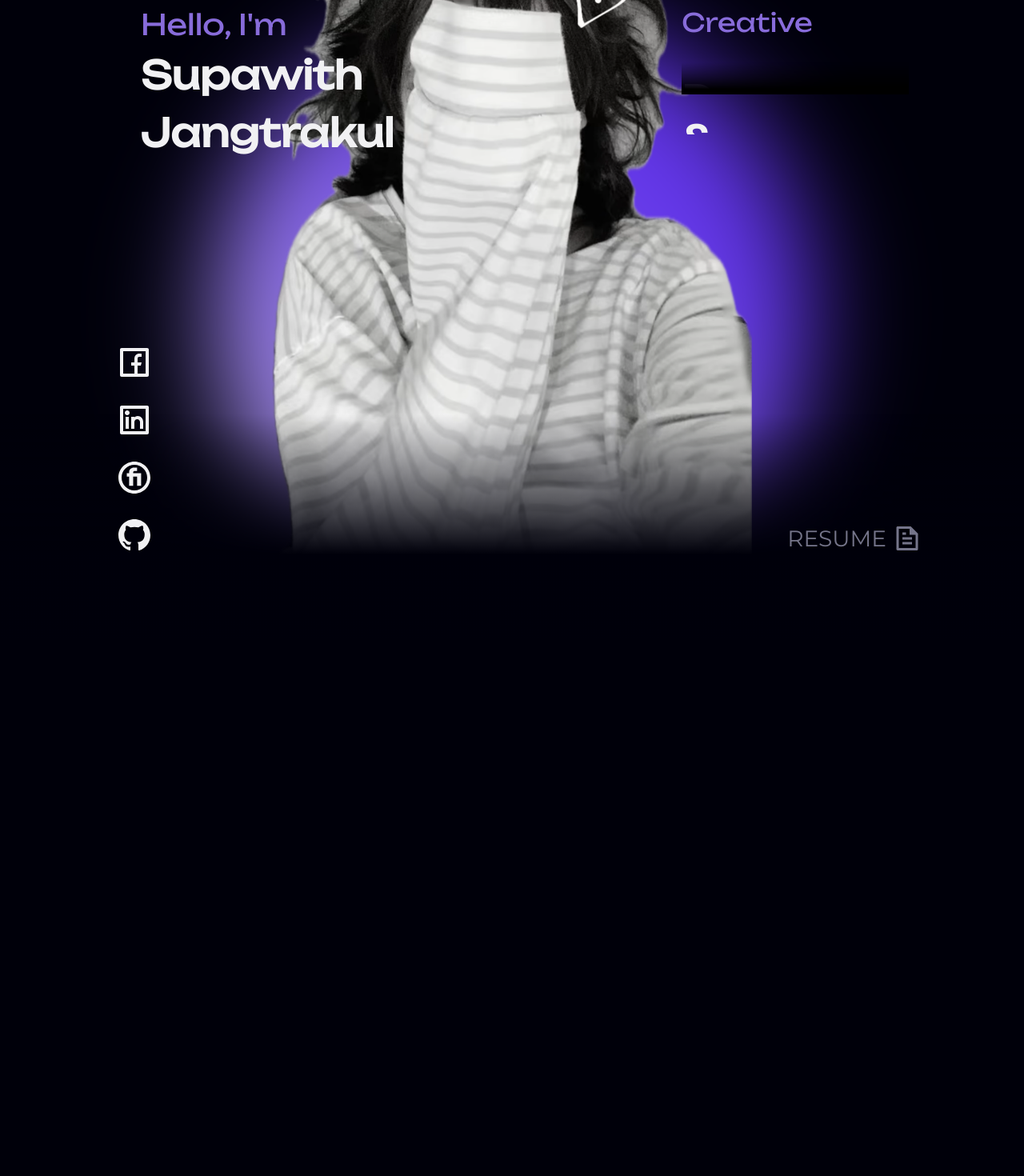
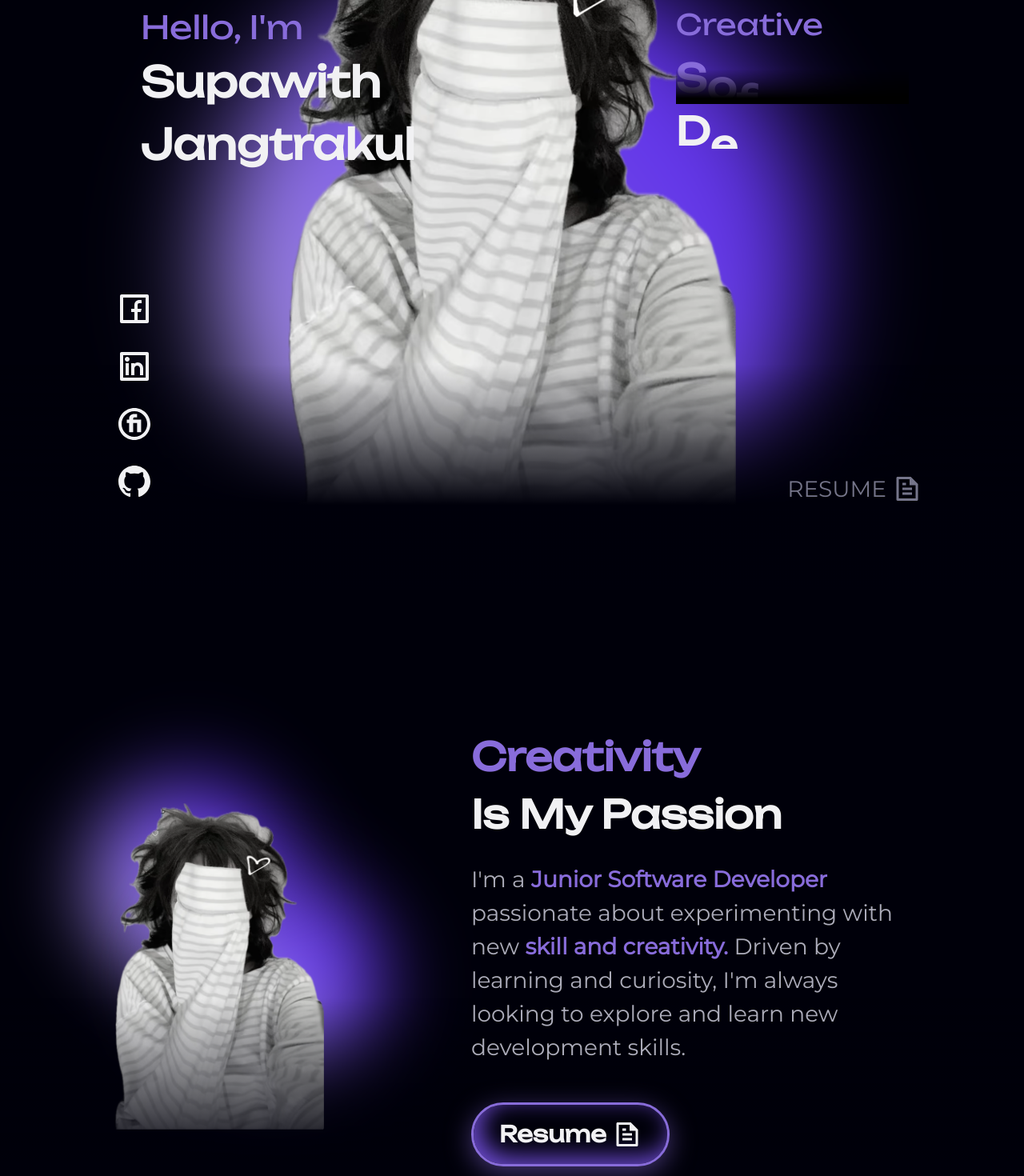
Before and after one commit to Pannnomaly/my-portfolio, a React (Vite) app: page / in a window 1280 px wide. Shown: the part 380-1850 px from the top of the page at 80% size. Before the commit the page ends 1250 px from the top, so only its background shows below. Built offline with nearby package versions, Linux system fonts and the light colour scheme.

Commit message:
feat(homepage): integrate about section component

```diff
--- /dev/null
+++ b/src/components/About.jsx
@@ -0,0 +1,30 @@
+export default function About ()
+{
+    return (
+        <div className="xl:min-h-screen w-full pt-20 md:flex md:justify-center relative">
+            <div id="shadow-about" className="w-full h-64.5 absolute bottom-0 md:bottom-4 lg:bottom-12 lg:h-150 z-1"></div>
+            <div id="about-container" className="p-4 m-4 w-full md:w-[90%] xl:w-[80%] grid grid-cols-[398px] md:grid-cols-[749px] xl:grid-cols-[1247px] xl:items-center xl:gap-x-22 xl:pt-8 justify-center pt-16 gap-y-12 overflow-y-clip">
+                <div className="md:text-center xl:text-start xl:z-2">
+                    <h2 className="mb-6 text-start md:text-center xl:text-start xl:z-2 text-[1.75rem] md:text-[2.25rem] lg:text-[2.75rem] xl:text-[3rem]">
+                        <span className="text-(--first-color)">Creativity</span>
+                        <br /> Is My Passion
+                    </h2>
+                    <p className="text-[1.25rem] md:text-[1.5rem] lg:text-[1.75rem] mb-8 xl:mb-12">
+                        I'm a <b className="text-(--first-color) font-semi-bold">Junior Software Developer</b> passionate about experimenting with new <b className="text-(--first-color) font-semi-bold">skill and creativity.</b> Driven by learning and curiosity, I'm always looking to explore and learn new development skills.
+                    </p>
+                    <div id="button-cv" className="cursor-pointer bg-(--body-color) text-(--title-color) hover:text-(--first-color) py-4 px-8 rounded-[4rem] font-unbounded inline-flex items-center gap-x-2">
+                        <a className="text-[1.25rem] md:text-[1.5rem] lg:text-[1.75rem] transition duration-400 ease-in-out" href="src/assets/pdf/supawithCV.pdf" download target="_blank">Resume</a>
+                        <span><svg className="w-5 h-5 md:w-7 md:h-7 lg:w-9 lg:h-9 shrink-0 font-normal transition duration-400 ease-in-out" xmlns="http://www.w3.org/2000/svg" viewBox="0 0 24 24" fill="currentColor"><path d="M21 8V20.9932C21 21.5501 20.5552 22 20.0066 22H3.9934C3.44495 22 3 21.556 3 21.0082V2.9918C3 2.45531 3.4487 2 4.00221 2H14.9968L21 8ZM19 9H14V4H5V20H19V9ZM8 7H11V9H8V7ZM8 11H16V13H8V11ZM8 15H16V17H8V15Z"></path></svg></span>
+                    </div>
+                </div>
+                <div className="relative justify-self-center xl:-order-1">
+                    <div id="blob-animate-about" className="top-5 -left-8"></div>
+                    <div id="blob-animate-about" className="-right-8 bottom-0 lg:right-6 lg:bottom-16"></div>
+                    <div className="flex justify-center mt-12 xl:pr-24">
+                        <img className="w-60 md:w-80 lg:w-110 xl:w-120 self-center" src="profile.PNG" alt="profile picture" />
+                    </div>
+                </div>
+            </div>
+        </div>
+    );
+}
--- a/src/components/Hero.jsx
+++ b/src/components/Hero.jsx
@@ -9,24 +9,24 @@ export default function Hero ()
 
     return (
         <div className="xl:min-h-screen w-full pt-20 relative md:flex md:justify-center">
-            <div id="shadow" className="absolute w-full h-93.75 bottom-0 z-1 lg:h-175"></div>
+            <div id="shadow-hero" className="absolute w-full h-93.75 bottom-0 z-1 lg:h-175"></div>
             <div className="p-4 m-4 w-full md:w-[90%] xl:w-[80%] relative pt-16 gap-y-12">
                 <div className="xl:absolute xl:top-72 xl:left-12 xl:z-2">
-                    <h3 className="text-[1.25rem] md:text-[1.75rem] lg:text-[2.25rem] font-normal text-(--first-color)">Hello, I'm</h3>
-                    <h1 className="text-[2rem] md:text-[2.5rem] lg:text-[3rem]">Supawith<br/>Jangtrakul</h1>
+                    <h3 className="text-[1.25rem] md:text-[1.75rem] lg:text-[2.25rem] xl:text-[2.5rem] font-normal text-(--first-color)">Hello, I'm</h3>
+                    <h1 className="text-[2rem] md:text-[2.5rem] lg:text-[3rem] xl:text-[3.25rem]">Supawith<br/>Jangtrakul</h1>
                 </div>
                 <div className="relative grid overflow-y-clip">
                     <div id="blob-animate-hero"></div>
                     <div className="flex justify-center mt-12">
-                        <img className="w-70 md:w-90 lg:w-130 xl:w-150 self-center" src="profile.PNG" alt="profile picture" />
+                        <img className="w-70 md:w-90 lg:w-120 xl:w-140 self-center" src="profile.PNG" alt="profile picture" />
                     </div>
                 </div>
                 <div className="absolute z-2 -bottom-10 md:-bottom-22  justify-self-center xl:top-72 xl:right-4">
-                    <h3 className="text-[1rem] md:text-[1.5rem] lg:text-[2rem] font-normal text-(--first-color)">Creative</h3>
-                    <h2 id="profession-1" className="text-[1.75rem] md:text-[2.25rem] lg:text-[2.75rem] text-center overflow-hidden relative text-(--first-color) lg:text-start">Developer</h2>
-                    <h2 id="profession-2" className="text-[1.75rem] md:text-[2.25rem] lg:text-[2.75rem] text-center overflow-hidden">& Designer</h2>
+                    <h3 className="text-[1rem] md:text-[1.5rem] lg:text-[2rem] xl:text-[2.25rem] font-normal text-(--first-color)">Creative</h3>
+                    <h2 id="profession-1" className="text-[1.75rem] md:text-[2.25rem] lg:text-[2.75rem] xl:text-[3rem] text-center overflow-hidden relative text-(--first-color) lg:text-start">Software</h2>
+                    <h2 id="profession-2" className="text-[1.75rem] md:text-[2.25rem] lg:text-[2.75rem] xl:text-[3rem] text-center overflow-hidden">Developer</h2>
                 </div>
-                <div className="absolute z-2 top-70 self-center flex flex-col gap-y-3 xl:-bottom-86 xl:gap-y-6">
+                <div className="absolute z-2 top-70 self-center flex flex-col gap-y-3 xl:-bottom-68 xl:gap-y-6">
                     <a id="social" href="https://www.facebook.com/pann.supawith.jangtrakul" target="_blank">
                         <svg className="w-8 h-8 md:w-10 md:h-10 lg:w-12 lg:h-12 shrink-0" xmlns="http://www.w3.org/2000/svg" viewBox="0 0 24 24" fill="currentColor"><path d="M14 19H19V5H5V19H12V14H10V12H12V10.3458C12 9.00855 12.1392 8.52362 12.4007 8.03473C12.6622 7.54584 13.0458 7.16216 13.5347 6.9007C13.9174 6.69604 14.3922 6.57252 15.2217 6.51954C15.551 6.49851 15.9771 6.52533 16.5 6.6V8.5H16C15.0827 8.5 14.7042 8.54332 14.4779 8.66433C14.3376 8.73939 14.2394 8.83758 14.1643 8.97793C14.0433 9.20418 14 9.42853 14 10.3458V12H16.5L16 14H14V19ZM4 3H20C20.5523 3 21 3.44772 21 4V20C21 20.5523 20.5523 21 20 21H4C3.44772 21 3 20.5523 3 20V4C3 3.44772 3.44772 3 4 3Z"></path></svg>
                     </a>
--- a/src/index.css
+++ b/src/index.css
@@ -103,6 +103,18 @@
     animation: animateBlob 5s linear infinite;
 }
 
+#blob-animate-about {
+    width: 160px;
+    height: 160px;
+    background: linear-gradient(180deg, var(--first-color-alt) 20%, var(--first-color-light) 100%);
+    border-radius: 50%;
+    position: absolute;
+    justify-self: center;
+    filter: blur(35px);
+    z-index: -1;
+    animation: animateBlob 5s linear infinite;
+}
+
 @keyframes animateBlob {
     0% {
         transform: rotate(0);
@@ -112,14 +124,22 @@
     }
 }
 
+/* vertical ipad size */
 @media screen and (min-width: 768px) {
     #blob-animate-hero {
         width: 450px;
         height: 450px;
         filter: blur(50px);
     }
+
+    #blob-animate-about {
+        width: 190px;
+        height: 190px;
+        filter: blur(50px);
+    }
 }
 
+/* horizontal ipad size */
 @media screen and (min-width: 1024px) {
     #blob-animate-hero {
         width: 750px;
@@ -127,7 +147,13 @@
         filter: blur(65px);
     }
 
-    #shadow {
+    #blob-animate-about {
+        width: 220px;
+        height: 220px;
+        filter: blur(50px);
+    }
+
+    #shadow-hero {
         background: linear-gradient(180deg, hsla(240, 100%, 2%, 0) 60%, hsl(240, 100%, 2%) 95%);
     }
 
@@ -136,7 +162,20 @@
     }
 }
 
-#shadow {
+/* desktop */
+@media screen and (min-width: 1280px) {
+    #about-container {
+        grid-template-columns: repeat(2, auto);
+    }
+
+    #blob-animate-about {
+        width: 250px;
+        height: 250px;
+        filter: blur(50px);
+    }
+}
+
+#shadow-hero {
     background: linear-gradient(180deg, hsla(240, 100%, 2%, 0) 60%, hsl(240, 100%, 2%) 85%);
 }
 
@@ -166,3 +205,18 @@
 #cv {
     font: var(--font-medium) var(--small-font-size);
 }
+
+#button-cv {
+    border: 3px solid var(--first-color);
+    box-shadow: 0 8px 32px hsla(var(--hue), 60%, 64%, .5), inset 8px -8px 30px var(--first-color-alt-2);
+    font-weight: var(--font-semi-bold);
+    transition: box-shadow .4s;
+}
+
+#button-cv:hover {
+    box-shadow: 0 8px 48px hsla(var(--hue), 60%, 64%, .7), inset 8px -8px 30px var(--first-color-alt-2);
+}
+
+#shadow-about {
+    background: linear-gradient(180deg, hsla(240, 100%, 2%, 0) 60%, var(--body-color) 95%);
+}
--- a/src/pages/Homepage.jsx
+++ b/src/pages/Homepage.jsx
@@ -1,5 +1,6 @@
-import Hero from "@/components/Hero";
 import Navbar from "@/components/Navbar.jsx";
+import Hero from "@/components/Hero.jsx";
+import About from "@/components/About.jsx";
 
 export default function Homepage ()
 {
@@ -7,6 +8,7 @@ export default function Homepage ()
         <div className="min-h-screen">
             <Navbar />
             <Hero />
+            <About />
         </div>
     );
 }
```
